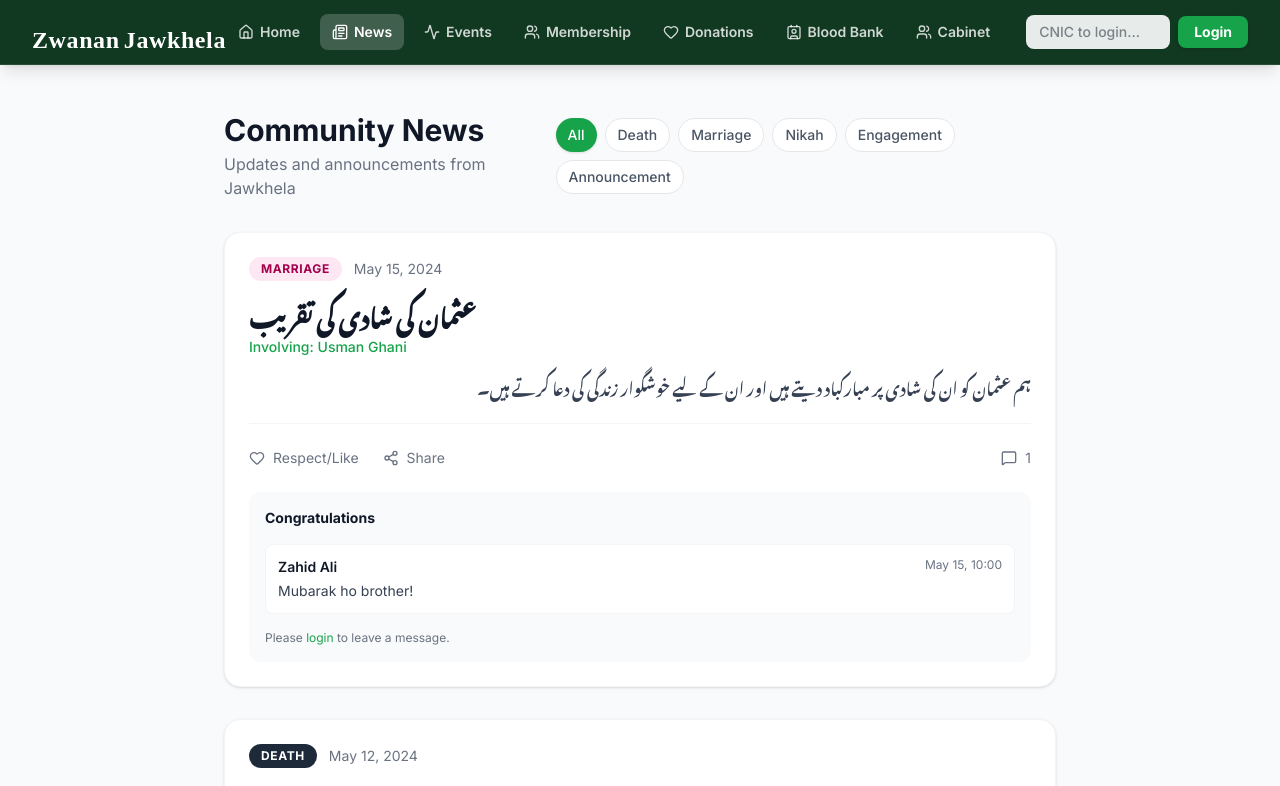
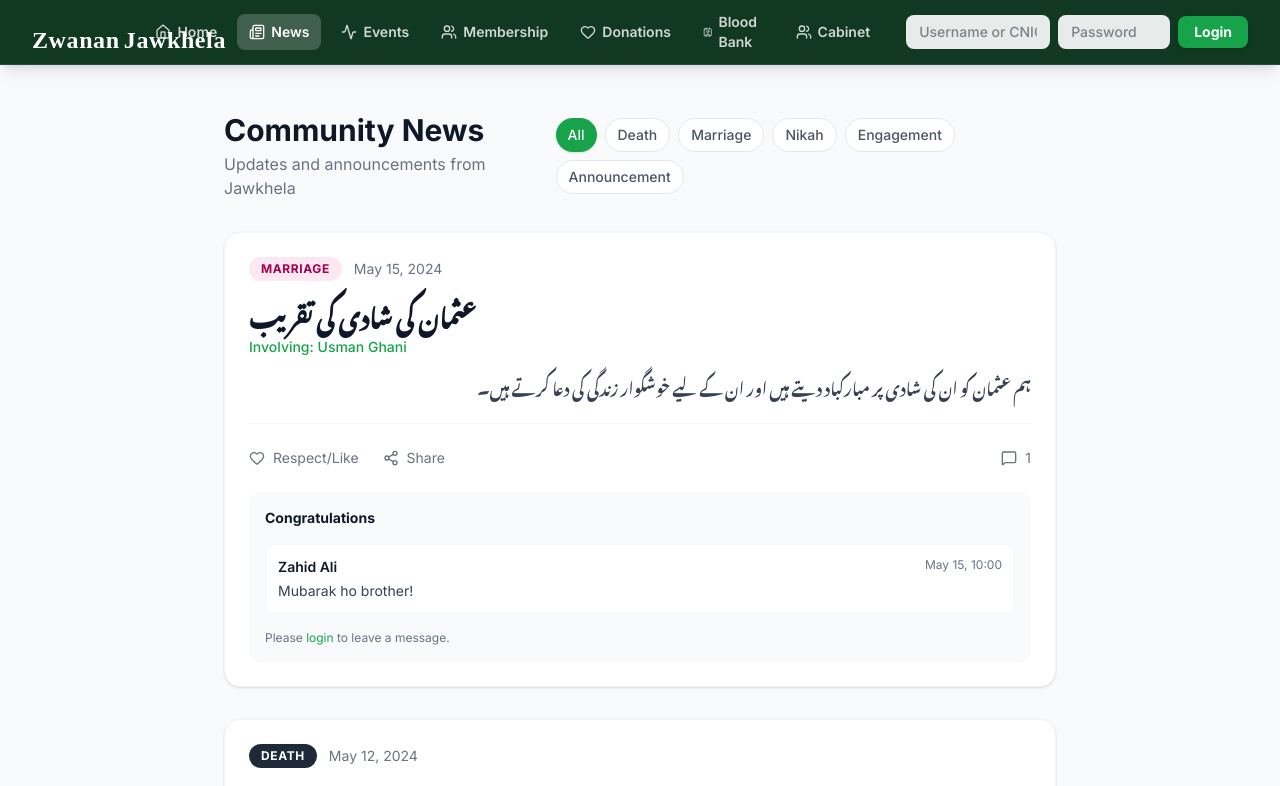
Before and after one commit to abuhamdan144-ship-it/Zwanan-Jawkhela-, a React (Vite) app: page /news in a window 1280 px wide. Shown: the top 786 px of the page. Built offline with nearby package versions, Linux system fonts and the light colour scheme; a web font is replaced by a local one.

Commit message:
Add Zwanan Jawkhela admin login

```diff
--- a/src/components/layout/Navbar.tsx
+++ b/src/components/layout/Navbar.tsx
@@ -21,6 +21,7 @@ export function Navbar() {
   const location = useLocation();
   const [isOpen, setIsOpen] = useState(false);
   const [loginCnic, setLoginCnic] = useState('');
+  const [loginPassword, setLoginPassword] = useState('');
   const [scrolled, setScrolled] = useState(false);
 
   const isHome = location.pathname === '/';
@@ -37,7 +38,7 @@ export function Navbar() {
   const handleLogin = (e: React.FormEvent) => {
     e.preventDefault();
     if (loginCnic) {
-      login(loginCnic);
+      login(loginCnic, loginPassword);
     }
   };
 
@@ -95,10 +96,17 @@ export function Navbar() {
               <form onSubmit={handleLogin} className="flex items-center gap-2 ml-4">
                 <input
                   type="text"
-                  placeholder="CNIC to login..."
+                  placeholder="Username or CNIC..."
                   value={loginCnic}
                   onChange={e => setLoginCnic(e.target.value)}
                   className="px-3 py-1.5 text-sm text-gray-900 bg-white/90 focus:bg-white rounded-lg outline-none w-36 transition-colors font-medium border border-transparent focus:border-primary-500"
+                />
+                <input
+                  type="password"
+                  placeholder="Password"
+                  value={loginPassword}
+                  onChange={e => setLoginPassword(e.target.value)}
+                  className="px-3 py-1.5 text-sm text-gray-900 bg-white/90 focus:bg-white rounded-lg outline-none w-28 transition-colors font-medium border border-transparent focus:border-primary-500"
                 />
                 <button type="submit" className="px-4 py-1.5 bg-primary-600 rounded-lg text-sm font-bold text-white hover:bg-primary-500 transition-colors shadow-sm">
                   Login
@@ -168,9 +176,16 @@ export function Navbar() {
                   <form onSubmit={handleLogin} className="px-3 flex flex-col gap-3">
                     <input
                       type="text"
-                      placeholder="CNIC to login..."
+                      placeholder="Username or CNIC..."
                       value={loginCnic}
                       onChange={e => setLoginCnic(e.target.value)}
+                      className="px-4 py-3 text-sm text-gray-900 bg-white rounded-xl outline-none w-full font-medium"
+                    />
+                    <input
+                      type="password"
+                      placeholder="Password"
+                      value={loginPassword}
+                      onChange={e => setLoginPassword(e.target.value)}
                       className="px-4 py-3 text-sm text-gray-900 bg-white rounded-xl outline-none w-full font-medium"
                     />
                     <button type="submit" className="w-full px-4 py-3 bg-primary-600 rounded-xl text-sm text-white font-bold hover:bg-primary-500 transition-colors">
--- a/src/context/AuthContext.tsx
+++ b/src/context/AuthContext.tsx
@@ -3,7 +3,7 @@ import { User, mockUsers } from '../data/mockData';
 
 interface AuthContextType {
   user: User | null;
-  login: (cnic: string) => void;
+  login: (identifier: string, password?: string) => void;
   logout: () => void;
   isLoading: boolean;
 }
@@ -14,15 +14,18 @@ export function AuthProvider({ children }: { children: ReactNode }) {
   const [user, setUser] = useState<User | null>(null); // Start unauthenticated
   const [isLoading, setIsLoading] = useState(false);
 
-  const login = (cnic: string) => {
+  const login = (identifier: string, password?: string) => {
     setIsLoading(true);
     // Simulate network request
     setTimeout(() => {
-      const foundUser = mockUsers.find(u => u.cnic === cnic);
-      if (foundUser && foundUser.status === 'approved') {
+      const isAdminLogin = identifier === 'AdminZJ' && password === 'Pakistan1947';
+      const foundUser = mockUsers.find(u => u.cnic === identifier);
+      if (isAdminLogin) {
+        setUser({ ...mockUsers[0], name: 'AdminZJ', role: 'superadmin' });
+      } else if (foundUser && foundUser.status === 'approved') {
         setUser(foundUser);
       } else {
-        alert('User not found or not approved.');
+        alert('Invalid credentials or member not approved.');
       }
       setIsLoading(false);
     }, 500);
```
